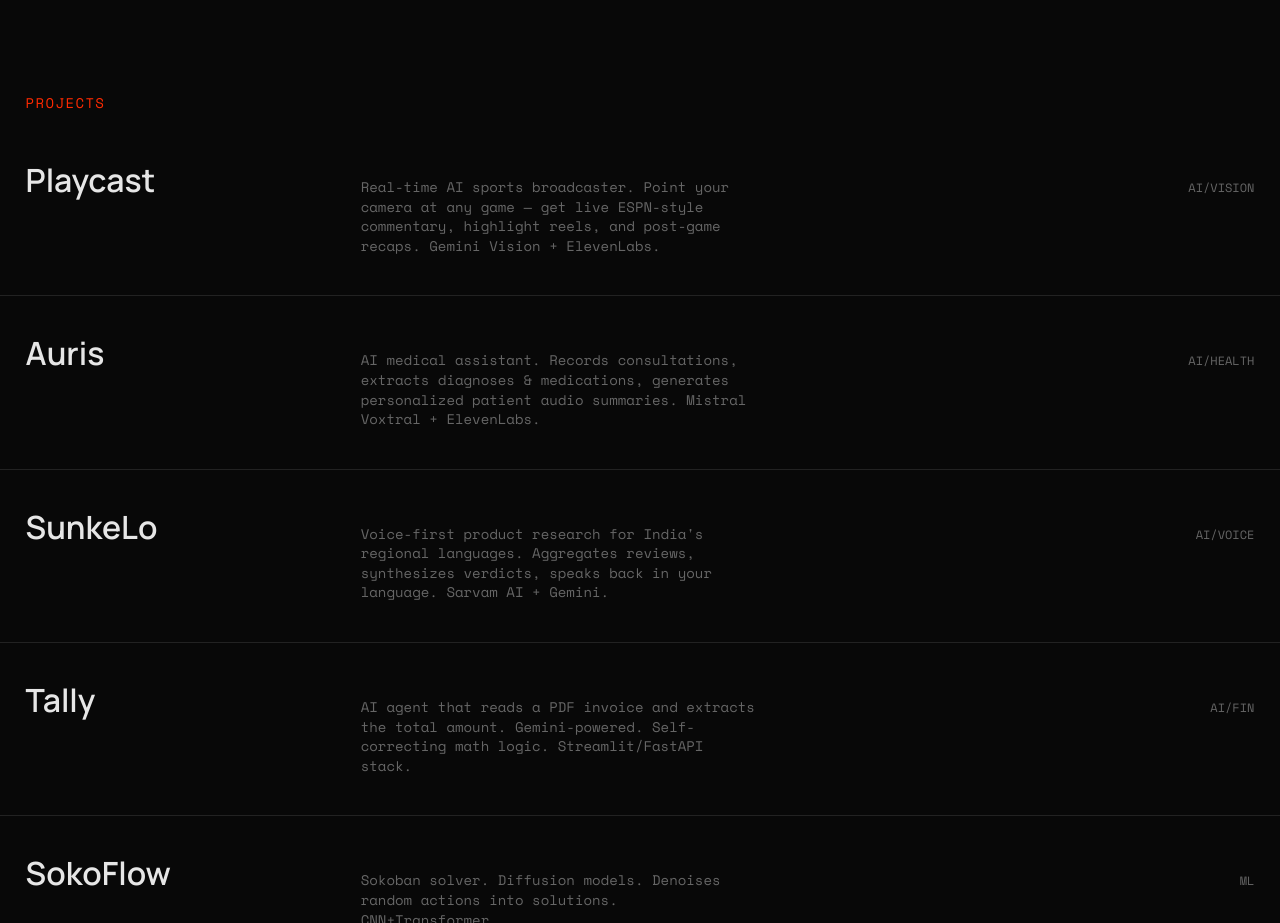
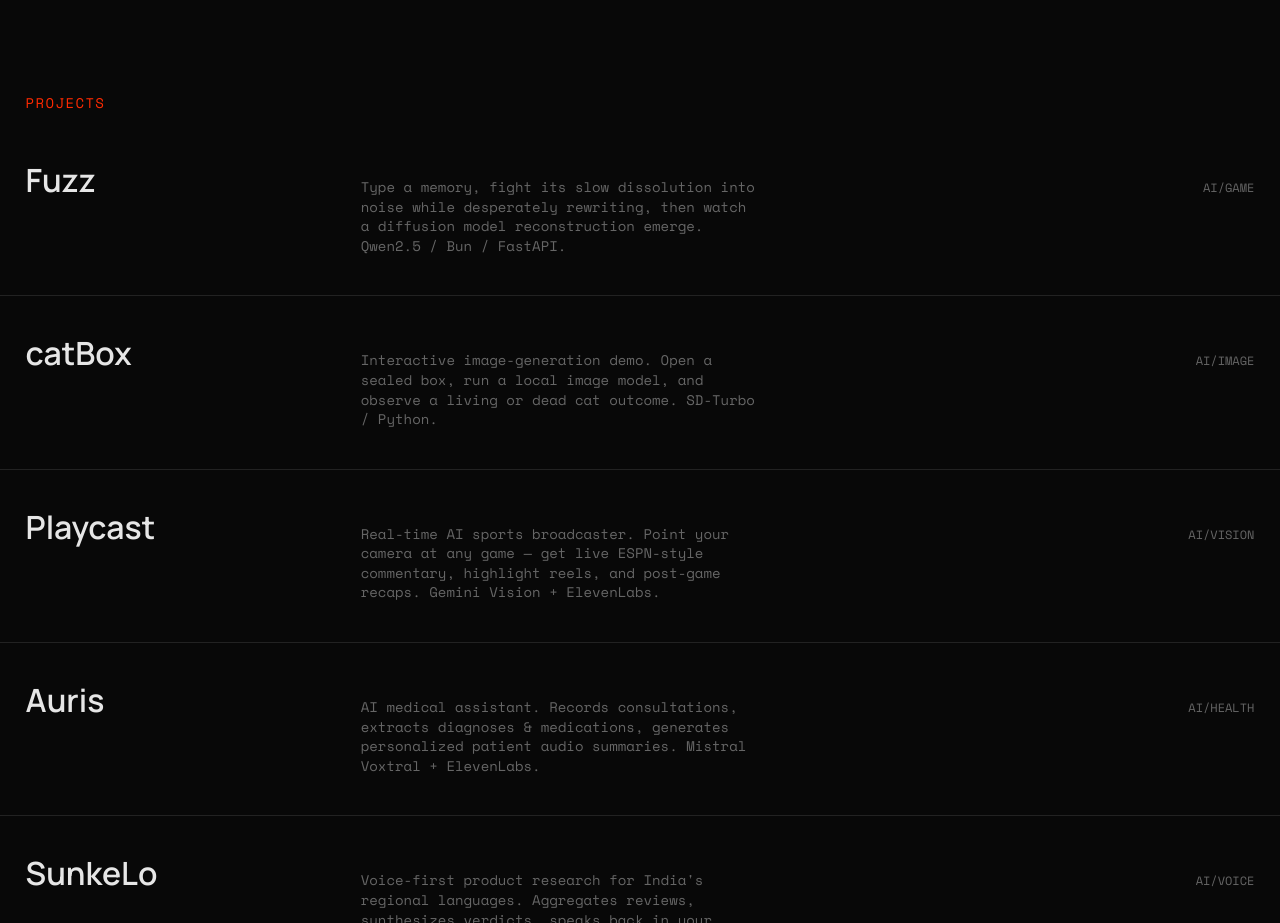
Before and after one commit to sivaratrisrinivas/personal-site, a plain HTML site: page index.html in a window 1280 px wide. Shown: the part 1540-2463 px from the top of the page. Drawn offline with nearby package versions, Linux system fonts and the light colour scheme.

Commit message:
Add Fuzz and catBox projects to portfolio and README
- Add Fuzz repository (interactive AI memory-dissolution game using Qwen2.5/FastAPI/Bun) to the PROJECTS section in index.html and the README.
- Add catBox repository (interactive Schrödinger's cat image-generation demo using SD-Turbo and Python) to the PROJECTS section in index.html and the README.
- Maintain the exact styling and structure of the existing project items.

```diff
--- a/index.html
+++ b/index.html
@@ -375,6 +375,20 @@
         <div class="section-header" style="margin-top: 4vw;">PROJECTS</div>
 
         <div class="item">
+            <a href="https://github.com/sivaratrisrinivas/fuzz" target="_blank" class="item-link"></a>
+            <div class="item-title">Fuzz</div>
+            <div class="item-desc">Type a memory, fight its slow dissolution into noise while desperately rewriting, then watch a diffusion model reconstruction emerge. Qwen2.5 / Bun / FastAPI.</div>
+            <div class="item-year">AI/GAME</div>
+        </div>
+
+        <div class="item">
+            <a href="https://github.com/sivaratrisrinivas/catBox" target="_blank" class="item-link"></a>
+            <div class="item-title">catBox</div>
+            <div class="item-desc">Interactive image-generation demo. Open a sealed box, run a local image model, and observe a living or dead cat outcome. SD-Turbo / Python.</div>
+            <div class="item-year">AI/IMAGE</div>
+        </div>
+
+        <div class="item">
             <a href="https://github.com/sivaratrisrinivas/playcast" target="_blank" class="item-link"></a>
             <div class="item-title">Playcast</div>
             <div class="item-desc">Real-time AI sports broadcaster. Point your camera at any game — get live ESPN-style
```
Also changed, not shown: README.md.
